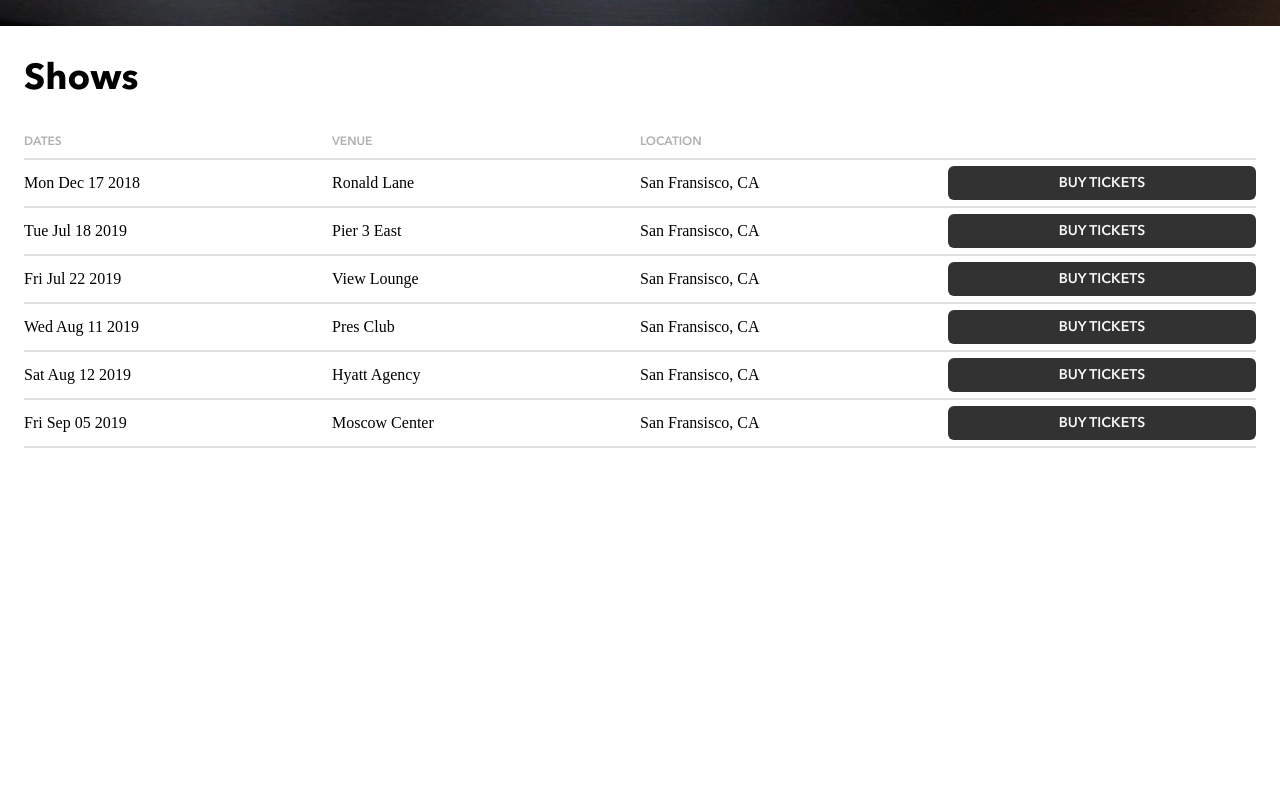
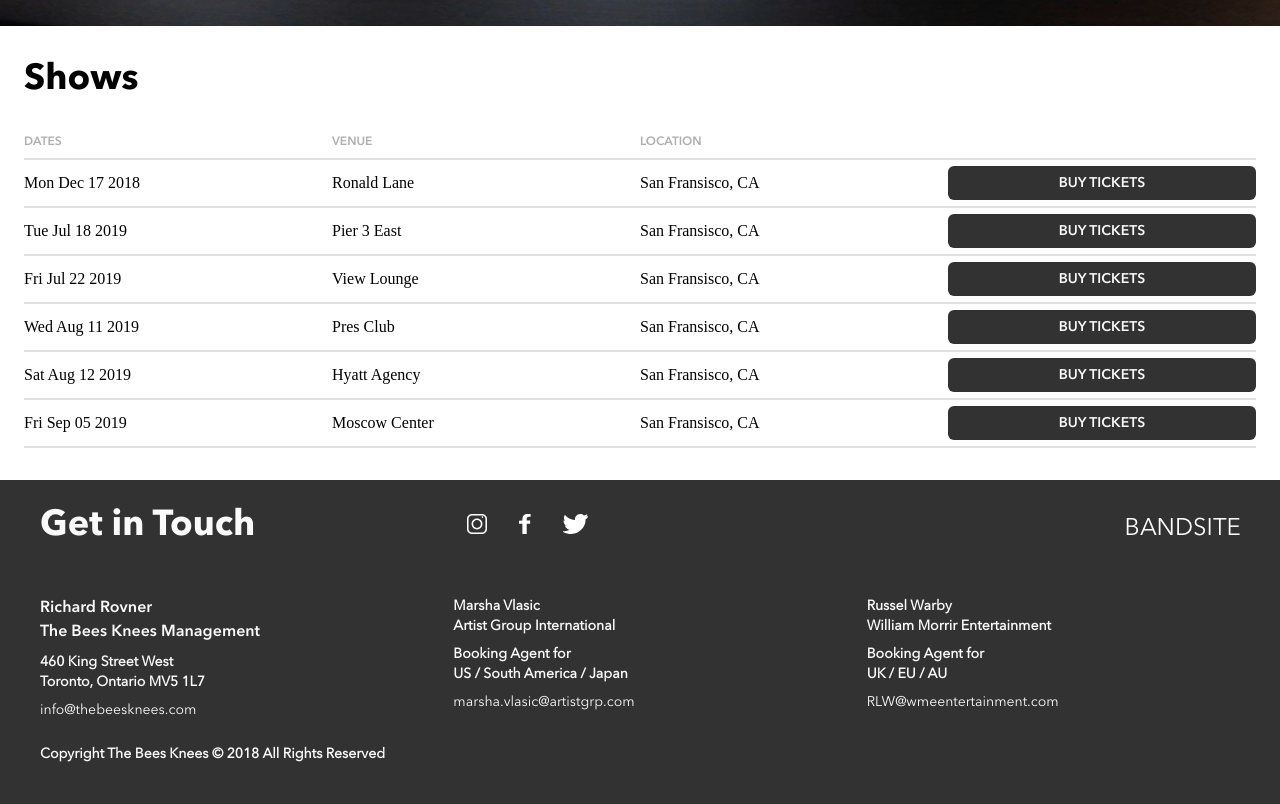
Before and after one commit to russellwinters/russell-winters-bandsite, a plain HTML site: page sprint-two/pages/shows.html in a window 1280 px wide. Shown: the part 526-1330 px from the top of the page. Before the commit the page ends 1006 px from the top, so only its background shows below. Drawn offline with Linux system fonts and the light colour scheme.

Commit message:
Finished shows page by completing footer and changing current page on header.

```diff
--- a/sprint-two/pages/shows.html
+++ b/sprint-two/pages/shows.html
@@ -18,23 +18,34 @@
       />
       <nav class="page-header__navigation">
         <ul class="page-header__navigation-list">
+          <li class="page-header__navigation-list-item">
+            <a>Biography</a>
+          </li>
           <li
             class="page-header__navigation-list-item page-header__navigation-list-item--current-page"
           >
-            <a>Biography</a>
+            <a>Shows</a>
           </li>
-          <li class="page-header__navigation-list-item"><a>Shows</a></li>
         </ul>
       </nav>
     </header>
 
     <!--! Hero Image -->
     <section class="hero show-hero">
-    <div class="hero-text show-hero__text">
-      <h2 class="hero-text__subheader show-hero__text-subheader">Woman Worldwide Album</h2>
-      <h1 class="hero-text__header show-hero__text-header">Waters of Nazareth x We Are your Friends x Phantom</h1>
-    </div>
-    <iframe scrolling="no" frameborder="no" allow="autoplay" src="https://w.soundcloud.com/player/?url=https%3A//api.soundcloud.com/tracks/430595847&color=%23ff5500&auto_play=false&hide_related=false&show_comments=true&show_user=true&show_reposts=false&show_teaser=true&visual=true"></iframe>
+      <div class="hero-text show-hero__text">
+        <h2 class="hero-text__subheader show-hero__text-subheader">
+          Woman Worldwide Album
+        </h2>
+        <h1 class="hero-text__header show-hero__text-header">
+          Waters of Nazareth x We Are your Friends x Phantom
+        </h1>
+      </div>
+      <iframe
+        scrolling="no"
+        frameborder="no"
+        allow="autoplay"
+        src="https://w.soundcloud.com/player/?url=https%3A//api.soundcloud.com/tracks/430595847&color=%23ff5500&auto_play=false&hide_related=false&show_comments=true&show_user=true&show_reposts=false&show_teaser=true&visual=true"
+      ></iframe>
     </section>
 
     <!--! Shows Section -->
@@ -43,6 +54,87 @@
       <table class="shows__table"></table>
     </section>
 
+    <!-- ! Footer Here -->
+
+    <footer class="footer">
+      <!-- !section with heading, social media links, and logo -->
+      <section class="footer__heading">
+        <h1 class="footer__heading-caption">Get in Touch</h1>
+        <div class="footer__heading-media">
+          <a class="footer__heading-media-link" href=""
+            ><img src="../assets/icons/SVG/Icon-instagram.svg" alt=""
+          /></a>
+          <a class="footer__heading-media-link" href=""
+            ><img src="../assets/icons/SVG/Icon-facebook.svg" alt=""
+          /></a>
+          <a class="footer__heading-media-link" href=""
+            ><img src="../assets/icons/SVG/Icon-twitter.svg" alt=""
+          /></a>
+        </div>
+        <img
+          class="footer__heading-image"
+          src="../assets/logo/Logo-bandsite.png"
+          alt="Bandsite Logo"
+        />
+      </section>
+
+      <!-- !Flex section that includes all VIPs -->
+
+      <section class="footer-flex">
+        <div class="footer-flex__container">
+          <div class="footer-flex__container-info">
+            <h4 class="footer-flex__container-info--bold">Richard Rovner</h4>
+            <h4 class="footer-flex__container-info--bold">
+              The Bees Knees Management
+            </h4>
+          </div>
+          <div class="footer-flex__container-info">
+            <h4>460 King Street West</h4>
+            <h4>Toronto, Ontario MV5 1L7</h4>
+          </div>
+          <a
+            class="footer-flex__container-mailto"
+            href="mailto:info@thebeesknees.com"
+            >info@thebeesknees.com</a
+          >
+        </div>
+        <div class="footer-flex__container">
+          <div class="footer-flex__container-info">
+            <h4>Marsha Vlasic</h4>
+            <h4>Artist Group International</h4>
+          </div>
+          <div class="footer-flex__container-info">
+            <h4>Booking Agent for</h4>
+            <h4>US / South America / Japan</h4>
+          </div>
+          <a
+            class="footer-flex__container-mailto"
+            href="mailto:marsha.vlasic@artistgrp.com"
+            >marsha.vlasic@artistgrp.com</a
+          >
+        </div>
+        <div class="footer-flex__container">
+          <div class="footer-flex__container-info">
+            <h4>Russel Warby</h4>
+            <h4>William Morrir Entertainment</h4>
+          </div>
+          <div class="footer-flex__container-info">
+            <h4>Booking Agent for</h4>
+            <h4>UK / EU / AU</h4>
+          </div>
+          <a
+            class="footer-flex__container-mailto"
+            href="mailto:RLW@wmeentertainment.com"
+            >RLW@wmeentertainment.com</a
+          >
+        </div>
+      </section>
+
+      <h4 class="footer__copyright">
+        Copyright The Bees Knees &copy; 2018 All Rights Reserved
+      </h4>
+    </footer>
+
     <script src="../scripts/table.js"></script>
   </body>
 </html>
```
